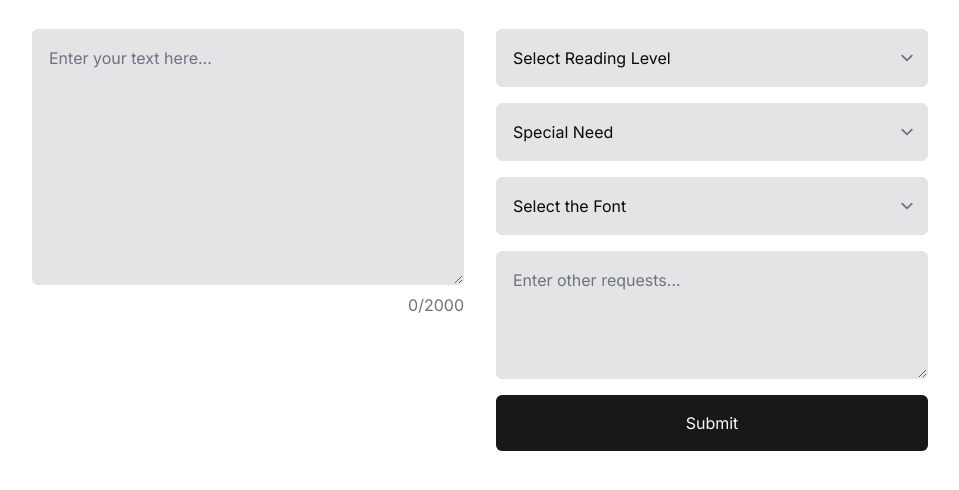
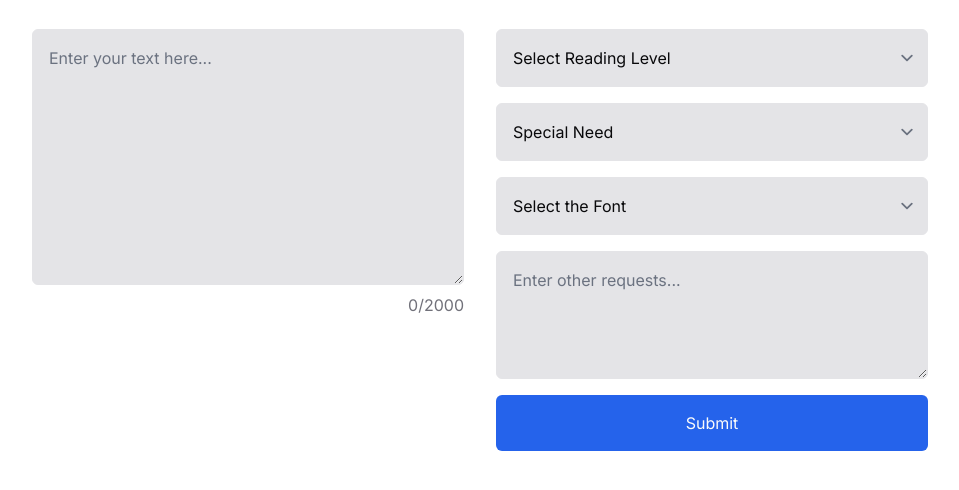
Before and after one commit to JacopoCirica/flexibility, a website built with Vite: page client/index.html in a window 1280 px wide. Shown: the part 208-698 px from the top of the page, without its empty margins (160-1119 px from the left). Built offline with nearby package versions, Linux system fonts and the light colour scheme.

Commit message:
Update index.html colour

```diff
--- a/client/index.html
+++ b/client/index.html
@@ -46,6 +46,7 @@
 								DEFAULT: 'hsl(var(--card))',
 								foreground: 'hsl(var(--card-foreground))'
 							},
+							customBlue: '#2563eb'
 						},
 					}
 				}
@@ -134,7 +135,7 @@
           <option value="option3">Option 3</option>
         </select>
         <textarea class="w-full h-32 p-4 border border-border rounded-md bg-input text-foreground" maxlength="150" placeholder="Enter other requests..."></textarea>
-        <button id="submit-button" class="w-full p-4 bg-primary text-primary-foreground rounded-md hover:bg-primary/80 mt-4">Submit</button>
+        <button id="submit-button" class="w-full p-4 bg-customBlue text-primary-foreground rounded-md hover:bg-customBlue/80 mt-4">Submit</button>
         <div id="error-message" style= "color: brown;" class="text-destructive-foreground mt-2 hidden">Please ensure the main text area has at least 1800 characters and at least one option is selected.</div>
       </div>
     </div>
```
